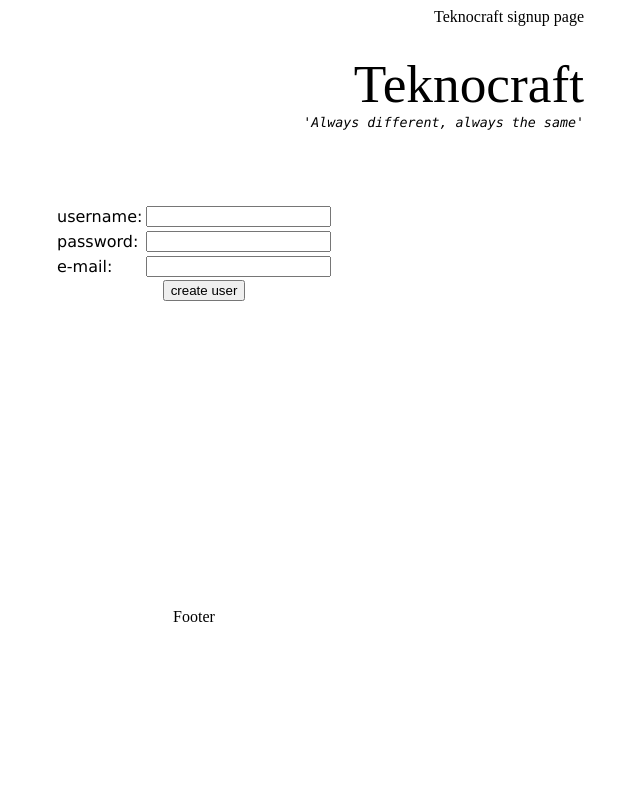
After one commit to cagdascan/Teknocraft, a PHP site: page /signup.php in a window 1280 px wide. The commit adds this page. Shown: the whole page, without its empty margins (446-1086 px from the left). Run offline with PHP 8.4, Linux system fonts and the light colour scheme.

Commit message:
new commit

```diff
--- /dev/null
+++ b/signup.php
@@ -0,0 +1,43 @@
+<?php
+
+?>
+
+<html>
+	<head>
+		<title>Teknocraft</title>
+		<link rel="stylesheet" type="text/css" href="style.css" />
+	</head>
+	<body>
+		<div id="main">
+			<div id="login">
+				Teknocraft signup page
+			</div>
+			<div id="header">
+				Teknocraft
+				<div id="tagline">
+					'Always different, always the same'
+				</div>
+			</div>
+			<div id="signup">
+				<form name="input" action="signup.php" method="get">
+					<table>
+						<tr>
+							<td>username:</td>
+							<td><input type="text" name="un" /></td>
+						</tr>
+						<tr>
+							<td>password:</td>
+							<td><input type="password" name="pw" /></td>
+						</tr>
+						<tr>
+							<td>e-mail:</td>
+							<td><input type="text" name="ep" /></td>
+						</tr>
+					</table>
+					<input type="submit" value="create user" />
+				</form>
+			</div>
+			<div id="footer">Footer</div>
+		</div>
+	</body>
+</html>
--- /dev/null
+++ b/style.css
@@ -0,0 +1,85 @@
+body
+{
+<!--background-image:url('pics/bg1.png');-->
+font-family:Verdana, Geneva, sans-serif;
+}
+
+a.login
+{
+text-decoration:none;
+font-family:"lucida console", Monaco, monospace;
+font-size:8pt;
+}
+
+table
+{
+	font-size:12pt;
+}
+
+#main
+{
+text-align:center;
+height:auto;
+width:800px;
+margin:auto;
+}
+
+#login
+{
+height:45;
+width:780;
+text-align:right;
+margin-left:auto;
+margin-right:auto;
+top:100;
+}
+
+#header
+{
+text-align:right;
+height:100px;
+width:780px;
+margin-left:auto;
+margin-right:auto;
+font-size:40pt;
+}
+
+#tagline
+{
+font-family:"lucida console", Monaco, monospace;
+font-style:italic;
+text-align:right;
+font-size:10pt;
+}
+
+#signup
+{
+width:300px;
+padding-top:50px;
+padding-left:260px;
+height:auto;
+min-height:400px;
+font-family:Verdana, Geneva, sans-serif;
+}
+
+#posts
+{
+text-align:left;
+width:780px;
+padding-top:8px;
+margin-left:auto;
+margin-right:auto;
+height:auto;
+min-height:400px;
+}
+
+#footer
+{
+text-align:center;
+margin-top:5px;
+margin-left:auto;
+margin-right:auto;
+margin-bottom:5px;
+height:50px;
+width:780px;
+}
```
Also changed, not shown: index.php (+33 -2 lines).
